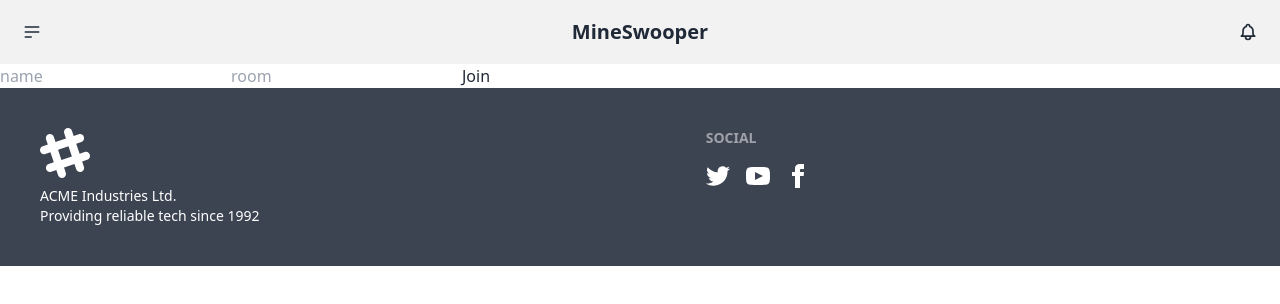
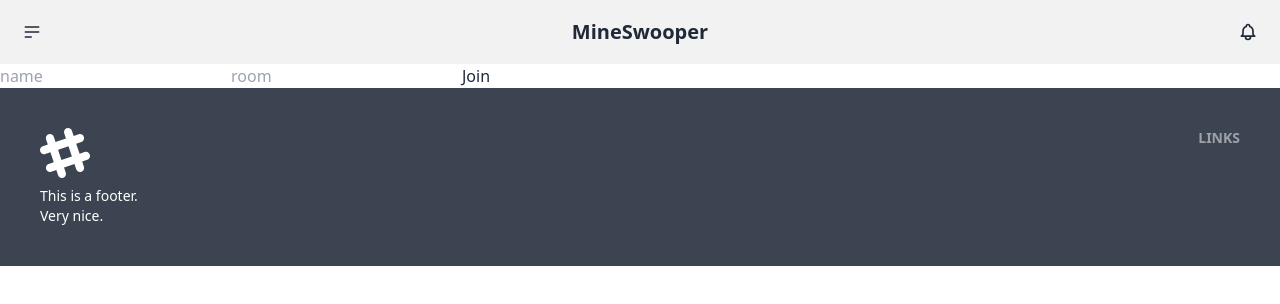
Before and after one commit to io-berg/Chat-with-signalR, a React (Vite) app in the folder client/: page / in a window 1280 px wide. Shown: the top 304 px of the page. Built offline with nearby package versions, Linux system fonts and the light colour scheme; the HTML template or start-up script is replaced by a standard one.

Commit message:
footer links

```diff
--- a/client/src/components/Footer.tsx
+++ b/client/src/components/Footer.tsx
@@ -1,6 +1,6 @@
 export default function Footer() {
   return (
-    <footer className="footer p-10 bg-neutral text-neutral-content">
+    <footer className="footer p-10 bg-neutral text-neutral-content flex justify-between">
       <div>
         <svg
           width="50"
@@ -14,45 +14,29 @@
           <path d="M22.672 15.226l-2.432.811.841 2.515c.33 1.019-.209 2.127-1.23 2.456-1.15.325-2.148-.321-2.463-1.226l-.84-2.518-5.013 1.677.84 2.517c.391 1.203-.434 2.542-1.831 2.542-.88 0-1.601-.564-1.86-1.314l-.842-2.516-2.431.809c-1.135.328-2.145-.317-2.463-1.229-.329-1.018.211-2.127 1.231-2.456l2.432-.809-1.621-4.823-2.432.808c-1.355.384-2.558-.59-2.558-1.839 0-.817.509-1.582 1.327-1.846l2.433-.809-.842-2.515c-.33-1.02.211-2.129 1.232-2.458 1.02-.329 2.13.209 2.461 1.229l.842 2.515 5.011-1.677-.839-2.517c-.403-1.238.484-2.553 1.843-2.553.819 0 1.585.509 1.85 1.326l.841 2.517 2.431-.81c1.02-.33 2.131.211 2.461 1.229.332 1.018-.21 2.126-1.23 2.456l-2.433.809 1.622 4.823 2.433-.809c1.242-.401 2.557.484 2.557 1.838 0 .819-.51 1.583-1.328 1.847m-8.992-6.428l-5.01 1.675 1.619 4.828 5.011-1.674-1.62-4.829z"></path>
         </svg>
         <p>
-          ACME Industries Ltd.
+          This is a footer.
           <br />
-          Providing reliable tech since 1992
+          Very nice.
         </p>
       </div>
       <div>
-        <span className="footer-title">Social</span>
+        <span className="footer-title">Links</span>
         <div className="grid grid-flow-col gap-4">
-          <a>
-            <svg
-              xmlns="http://www.w3.org/2000/svg"
-              width="24"
-              height="24"
-              viewBox="0 0 24 24"
-              className="fill-current"
-            >
-              <path d="M24 4.557c-.883.392-1.832.656-2.828.775 1.017-.609 1.798-1.574 2.165-2.724-.951.564-2.005.974-3.127 1.195-.897-.957-2.178-1.555-3.594-1.555-3.179 0-5.515 2.966-4.797 6.045-4.091-.205-7.719-2.165-10.148-5.144-1.29 2.213-.669 5.108 1.523 6.574-.806-.026-1.566-.247-2.229-.616-.054 2.281 1.581 4.415 3.949 4.89-.693.188-1.452.232-2.224.084.626 1.956 2.444 3.379 4.6 3.419-2.07 1.623-4.678 2.348-7.29 2.04 2.179 1.397 4.768 2.212 7.548 2.212 9.142 0 14.307-7.721 13.995-14.646.962-.695 1.797-1.562 2.457-2.549z"></path>
+          <a href="https://www.linkedin.com/in/daniel-berg-4a5a65212/">
+            <svg xmlns="http://www.w3.org/2000/svg" viewBox="0 0 448 512">
+              <path
+                fill="currentColor"
+                d="M416 32H31.9C14.3 32 0 46.5 0 64.3v383.4C0 465.5 14.3 480 31.9 480H416c17.6 0 32-14.5 32-32.3V64.3c0-17.8-14.4-32.3-32-32.3zM135.4 416H69V202.2h66.5V416zm-33.2-243c-21.3 0-38.5-17.3-38.5-38.5S80.9 96 102.2 96c21.2 0 38.5 17.3 38.5 38.5 0 21.3-17.2 38.5-38.5 38.5zm282.1 243h-66.4V312c0-24.8-.5-56.7-34.5-56.7-34.6 0-39.9 27-39.9 54.9V416h-66.4V202.2h63.7v29.2h.9c8.9-16.8 30.6-34.5 62.9-34.5 67.2 0 79.7 44.3 79.7 101.9V416z"
+              />
             </svg>
           </a>
-          <a>
-            <svg
-              xmlns="http://www.w3.org/2000/svg"
-              width="24"
-              height="24"
-              viewBox="0 0 24 24"
-              className="fill-current"
-            >
-              <path d="M19.615 3.184c-3.604-.246-11.631-.245-15.23 0-3.897.266-4.356 2.62-4.385 8.816.029 6.185.484 8.549 4.385 8.816 3.6.245 11.626.246 15.23 0 3.897-.266 4.356-2.62 4.385-8.816-.029-6.185-.484-8.549-4.385-8.816zm-10.615 12.816v-8l8 3.993-8 4.007z"></path>
-            </svg>
-          </a>
-          <a>
-            <svg
-              xmlns="http://www.w3.org/2000/svg"
-              width="24"
-              height="24"
-              viewBox="0 0 24 24"
-              className="fill-current"
-            >
-              <path d="M9 8h-3v4h3v12h5v-12h3.642l.358-4h-4v-1.667c0-.955.192-1.333 1.115-1.333h2.885v-5h-3.808c-3.596 0-5.192 1.583-5.192 4.615v3.385z"></path>
+
+          <a href="https://github.com/io-berg">
+            <svg xmlns="http://www.w3.org/2000/svg" viewBox="0 0 496 512">
+              <path
+                fill="currentColor"
+                d="M165.9 397.4c0 2-2.3 3.6-5.2 3.6-3.3.3-5.6-1.3-5.6-3.6 0-2 2.3-3.6 5.2-3.6 3-.3 5.6 1.3 5.6 3.6zm-31.1-4.5c-.7 2 1.3 4.3 4.3 4.9 2.6 1 5.6 0 6.2-2s-1.3-4.3-4.3-5.2c-2.6-.7-5.5.3-6.2 2.3zm44.2-1.7c-2.9.7-4.9 2.6-4.6 4.9.3 2 2.9 3.3 5.9 2.6 2.9-.7 4.9-2.6 4.6-4.6-.3-1.9-3-3.2-5.9-2.9zM244.8 8C106.1 8 0 113.3 0 252c0 110.9 69.8 205.8 169.5 239.2 12.8 2.3 17.3-5.6 17.3-12.1 0-6.2-.3-40.4-.3-61.4 0 0-70 15-84.7-29.8 0 0-11.4-29.1-27.8-36.6 0 0-22.9-15.7 1.6-15.4 0 0 24.9 2 38.6 25.8 21.9 38.6 58.6 27.5 72.9 20.9 2.3-16 8.8-27.1 16-33.7-55.9-6.2-112.3-14.3-112.3-110.5 0-27.5 7.6-41.3 23.6-58.9-2.6-6.5-11.1-33.3 2.6-67.9 20.9-6.5 69 27 69 27 20-5.6 41.5-8.5 62.8-8.5s42.8 2.9 62.8 8.5c0 0 48.1-33.6 69-27 13.7 34.7 5.2 61.4 2.6 67.9 16 17.7 25.8 31.5 25.8 58.9 0 96.5-58.9 104.2-114.8 110.5 9.2 7.9 17 22.9 17 46.4 0 33.7-.3 75.4-.3 83.6 0 6.5 4.6 14.4 17.3 12.1C428.2 457.8 496 362.9 496 252 496 113.3 383.5 8 244.8 8zM97.2 352.9c-1.3 1-1 3.3.7 5.2 1.6 1.6 3.9 2.3 5.2 1 1.3-1 1-3.3-.7-5.2-1.6-1.6-3.9-2.3-5.2-1zm-10.8-8.1c-.7 1.3.3 2.9 2.3 3.9 1.6 1 3.6.7 4.3-.7.7-1.3-.3-2.9-2.3-3.9-2-.6-3.6-.3-4.3.7zm32.4 35.6c-1.6 1.3-1 4.3 1.3 6.2 2.3 2.3 5.2 2.6 6.5 1 1.3-1.3.7-4.3-1.3-6.2-2.2-2.3-5.2-2.6-6.5-1zm-11.4-14.7c-1.6 1-1.6 3.6 0 5.9 1.6 2.3 4.3 3.3 5.6 2.3 1.6-1.3 1.6-3.9 0-6.2-1.4-2.3-4-3.3-5.6-2z"
+              />
             </svg>
           </a>
         </div>
```
